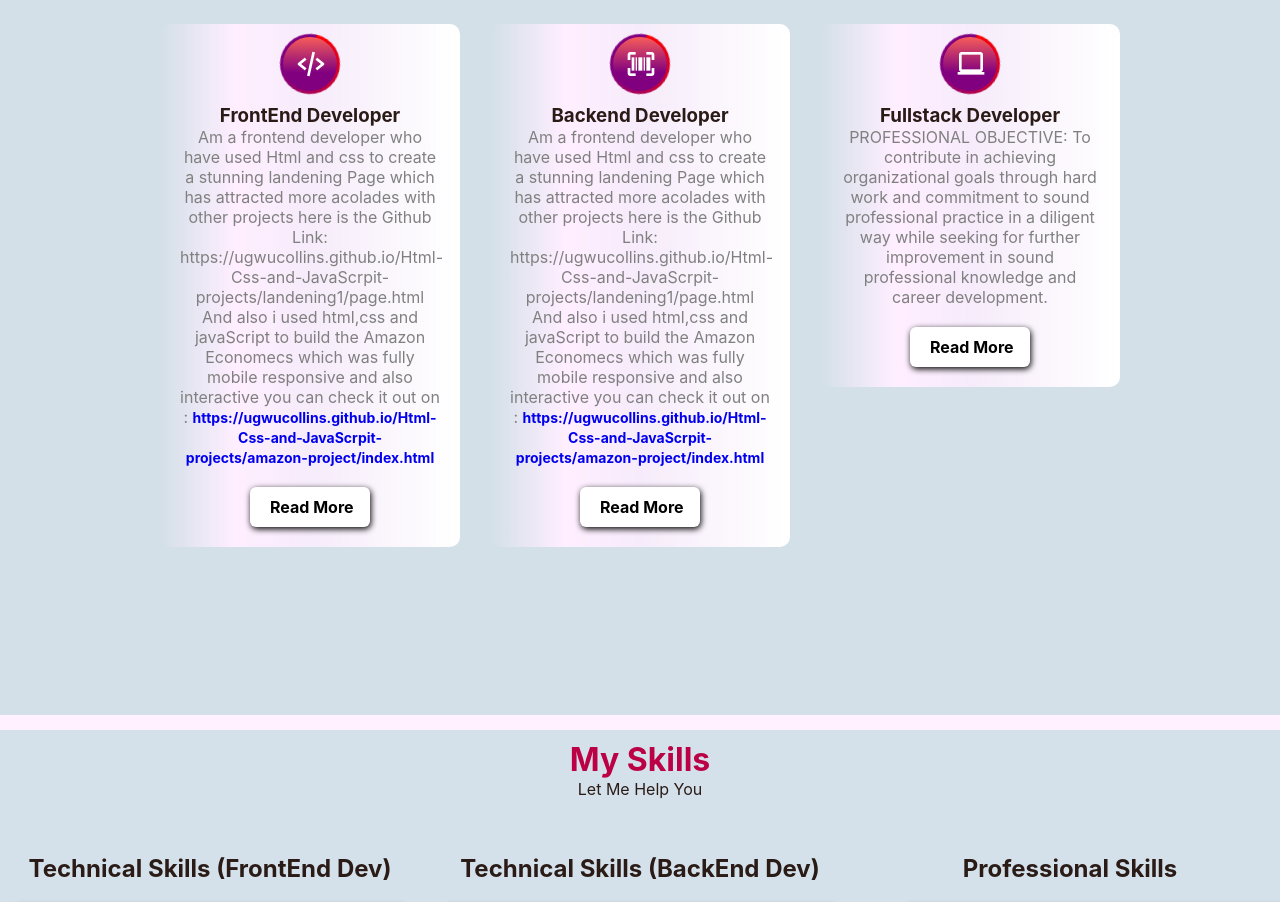
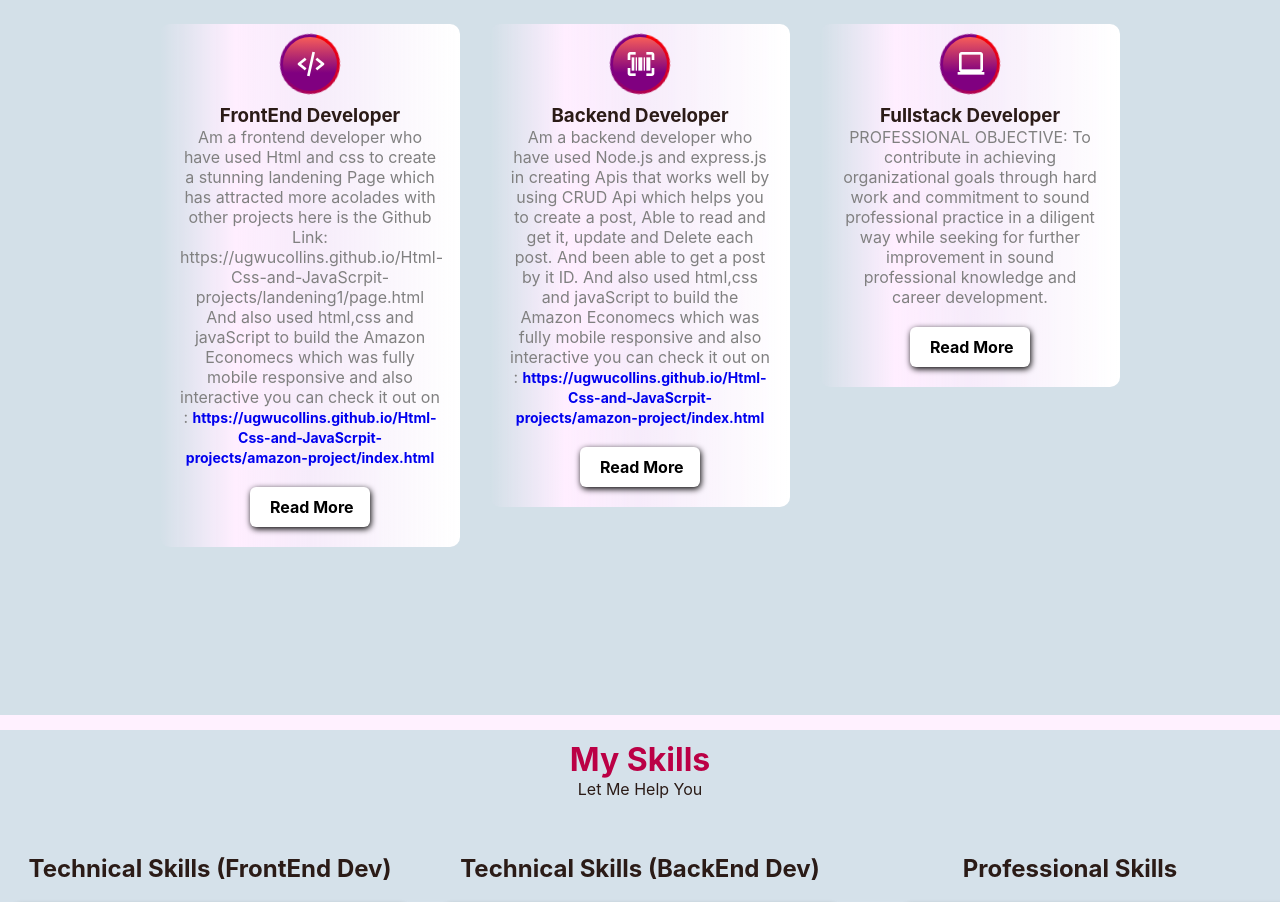
Before and after one commit to ugwucollins/PortFolio, a React (Vite) app in the folder My-Profile/: page / in a window 1280 px wide. Shown: the part 1800-2702 px from the top of the page. Built offline with nearby package versions, Linux system fonts and the light colour scheme.

Commit message:
update service.tsx
for more reader able content

```diff
--- a/My-Profile/src/Compontent/Services.tsx
+++ b/My-Profile/src/Compontent/Services.tsx
@@ -15,7 +15,7 @@ const Services = () => {
           header3="FrontEnd Developer"
           paragraph={`Am a frontend developer  who have used Html and css to create a stunning landening Page which has attracted more acolades with other projects here is the Github Link: https://ugwucollins.github.io/Html-Css-and-JavaScrpit-projects/landening1/page.html
 
-            And also i used html,css and javaScript to build the Amazon Economecs which was fully mobile responsive and also interactive you can check it out on :
+            And also used html,css and javaScript to build the Amazon Economecs which was fully mobile responsive and also interactive you can check it out on :
             `}
           links="https://ugwucollins.github.io/Html-Css-and-JavaScrpit-projects/amazon-project/index.html"
           paragraph2="I Am very detailed and use straightforward codes to ensure clean and easy maintenance, to mention but a few is the expertise in ensuring my projects often meets quality standards by using javaScript Frameworks like React.Js in building my Portfolio and also using Vercel in debuging(hosting) it and Using Only html and Tailwind css in building my Acme Rocket website fully mobile responsive.
@@ -29,9 +29,9 @@ const Services = () => {
         <ServiceBox
           icon={<i className="bx bx-barcode-reader"></i>}
           header3="Backend Developer"
-          paragraph={`Am a frontend developer  who have used Html and css to create a stunning landening Page which has attracted more acolades with other projects here is the Github Link: https://ugwucollins.github.io/Html-Css-and-JavaScrpit-projects/landening1/page.html
+          paragraph={`Am a backend developer  who have used Node.js and express.js in creating Apis that works well by using CRUD Api which helps you to create a post, Able to read and get it, update and Delete each post. And been able to get a post by it ID.
 
-            And also i used html,css and javaScript to build the Amazon Economecs which was fully mobile responsive and also interactive you can check it out on :
+            And also used html,css and javaScript to build the Amazon Economecs which was fully mobile responsive and also interactive you can check it out on :
             `}
           links="https://ugwucollins.github.io/Html-Css-and-JavaScrpit-projects/amazon-project/index.html"
           paragraph2="I Am very detailed and use straightforward codes to ensure clean and easy maintenance, to mention but a few is the expertise in ensuring my projects often meets quality standards by using javaScript Frameworks like React.Js in building my Portfolio and also using Vercel in debuging(hosting) it and Using Only html and Tailwind css in building my Acme Rocket website fully mobile responsive.
```
